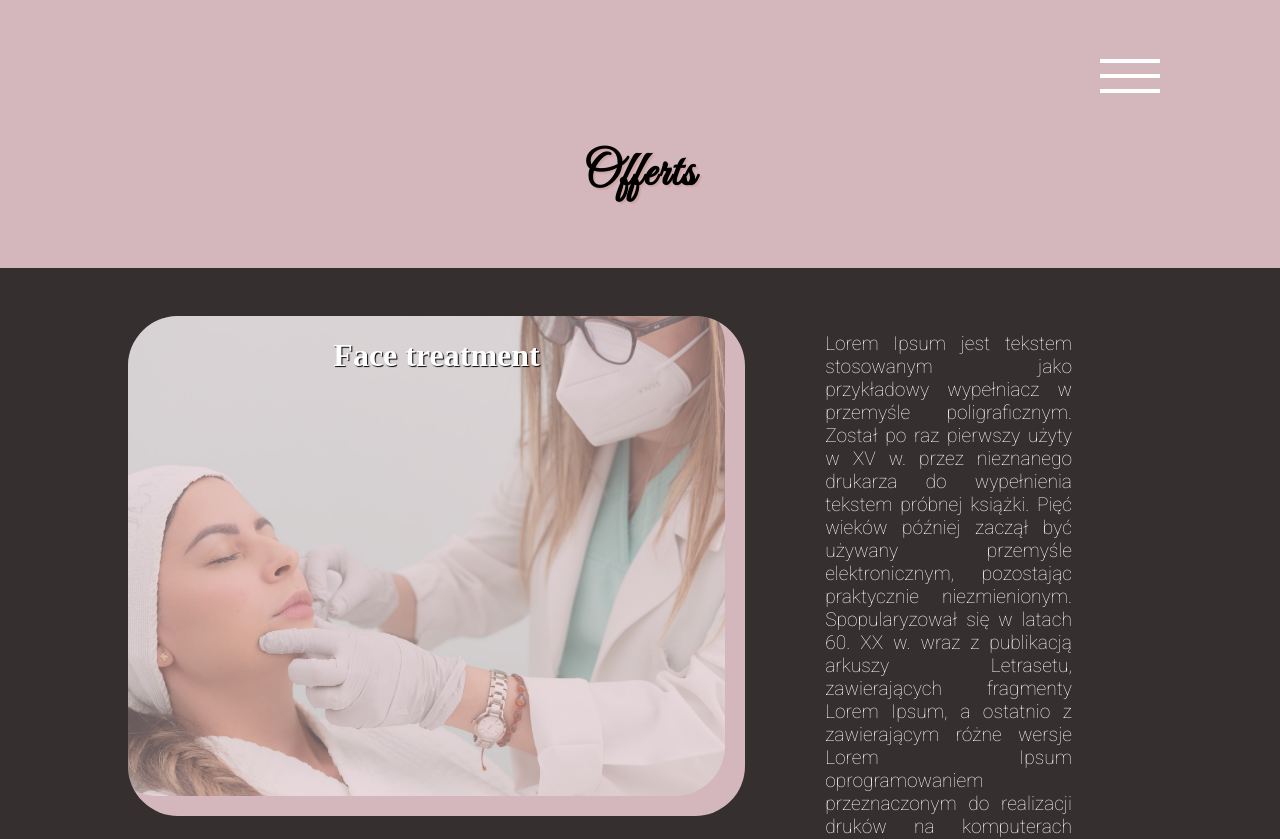
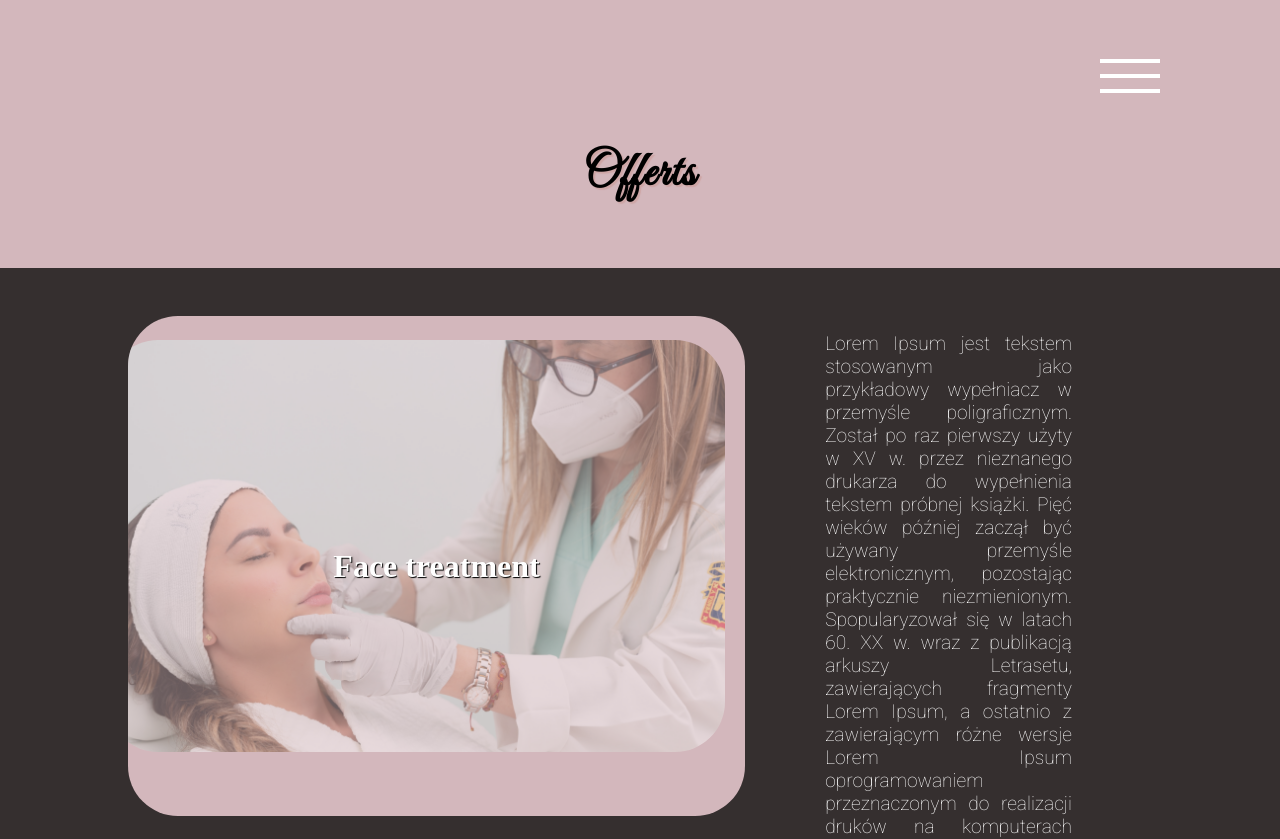
Before and after one commit to amelangad/beauty_salon, a React (Vite) app: page /treatments in a window 1280 px wide. Shown: the top 839 px of the page. Built offline with nearby package versions, Linux system fonts and the light colour scheme.

Commit message:
change media view

```diff
--- a/src/styles/treatments.css
+++ b/src/styles/treatments.css
@@ -43,13 +43,15 @@
     cursor: pointer;
     display: flex;
     justify-content: center;
+    align-items: center;
+    overflow: hidden;
 
 }
 
 .treatments__image {
     object-fit: cover;
     width: 100%;
-    height: 100%;
+    max-height: 600px;
     border-radius: inherit;
     transition: .5s ease-in-out;
     opacity: .5;
```
